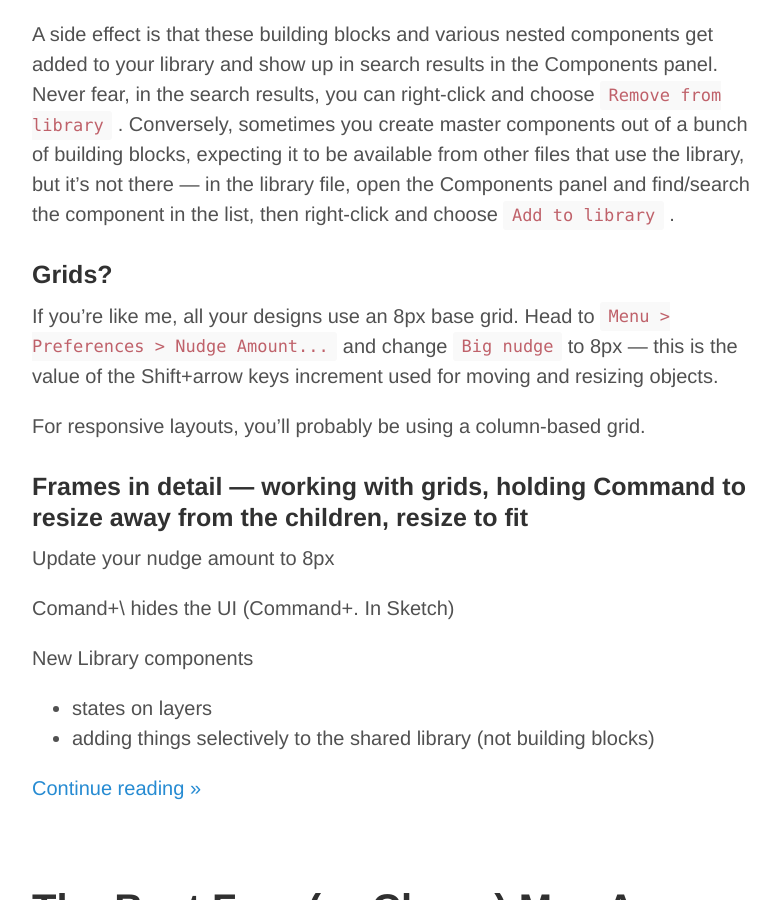
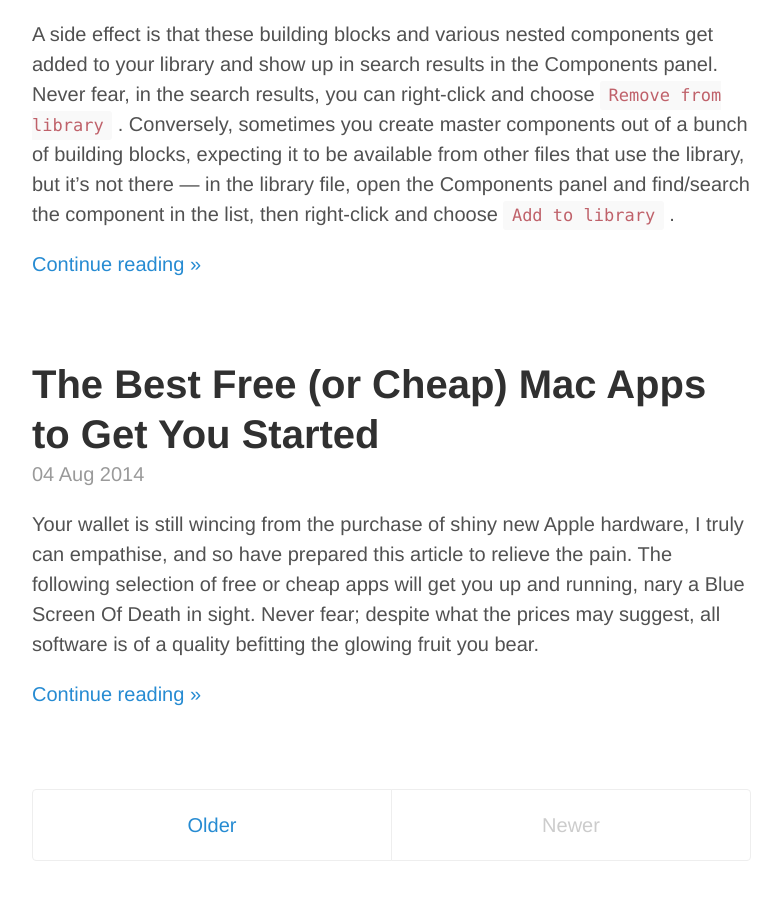
Before and after one commit to IDIUX/idiux.github.io, a Jekyll site: the page built from index.html, in a window 1280 px wide and 900 px high, scrolled down 4386 px. Shown: the whole window, without its empty margins (248-1030 px from the left). Built offline with Jekyll 4.4.1, drawn with Linux system fonts in a browser that asks for light colours; nearby versions of some CDN libraries; Markdown is read by kramdown in place of the engine named in the settings; the list of posts is cut into pages by our own code.

Commit message:
Remove draft copy at end of article

```diff
--- a/_posts/2018-11-18-why-and-how-i-switched-from-sketch-to-figma.md
+++ b/_posts/2018-11-18-why-and-how-i-switched-from-sketch-to-figma.md
@@ -46,19 +46,3 @@ Now that your master components are living right alongside the unwashed masses,
 Organising a system of components in a [shared Library file](https://help.figma.com/collaborating/team-library/team-library) is a great way to get your team working efficiently to produce cohesive designs. As you go crazy creating components, you’ll notice that you can’t nest _master_ components inside each other, but you can nest instances. A popular workflow is to create “building blocks” master components, organised together on a separate page or file, from which you copy instances to construct more complex master components.
 
 A side effect is that these building blocks and various nested components get added to your library and show up in search results in the Components panel. Never fear, in the search results, you can right-click and choose `Remove from library` . Conversely, sometimes you create master components out of a bunch of building blocks, expecting it to be available from other files that use the library, but it’s not there — in the library file, open the Components panel and find/search the component in the list, then right-click and choose `Add to library` .
-
-
-### Grids?
-If you’re like me, all your designs use an 8px base grid. Head to `Menu > Preferences > Nudge Amount...` and change `Big nudge` to 8px — this is the value of the Shift+arrow keys increment used for moving and resizing objects.
-
-For responsive layouts, you’ll probably be using a column-based grid.
-
-### Frames in detail — working with grids, holding Command to resize away from the children, resize to fit
-
-Update your nudge amount to 8px
-
-Comand+\ hides the UI (Command+. In Sketch)
-
-New Library components
-* states on layers
-* adding things selectively to the shared library (not building blocks)
```
